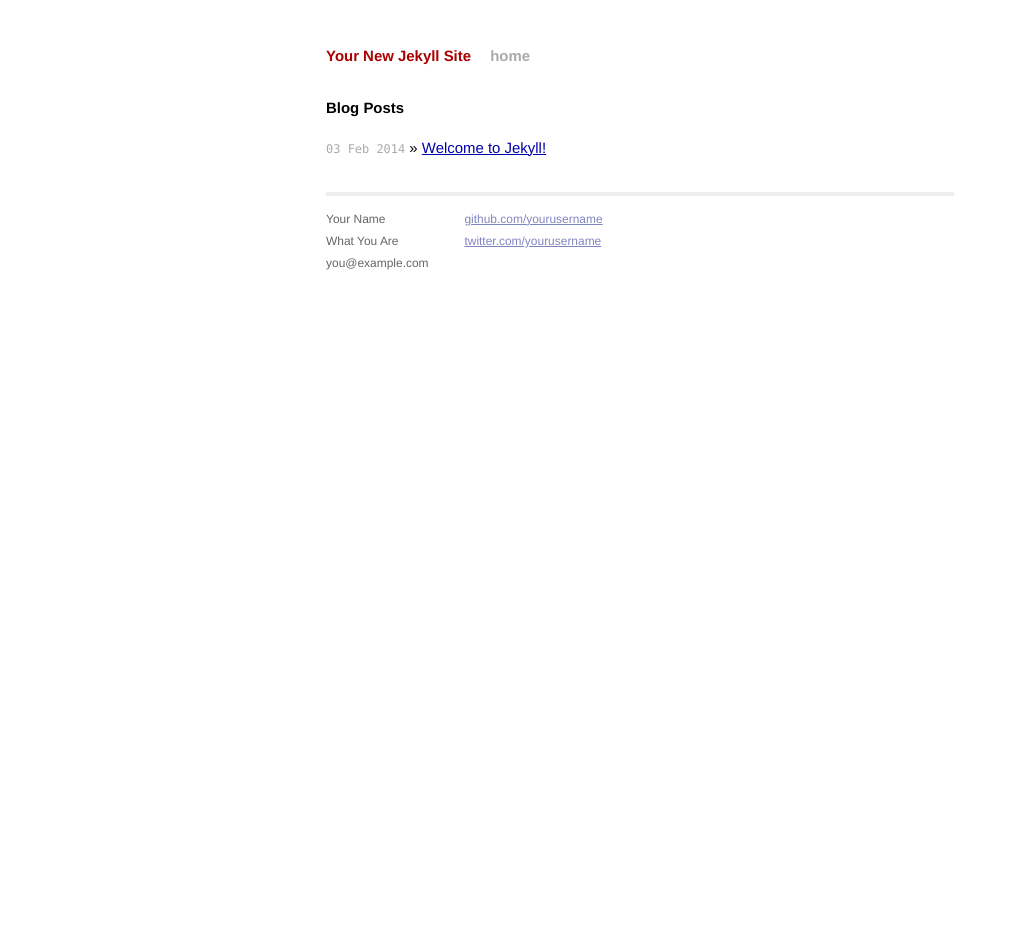
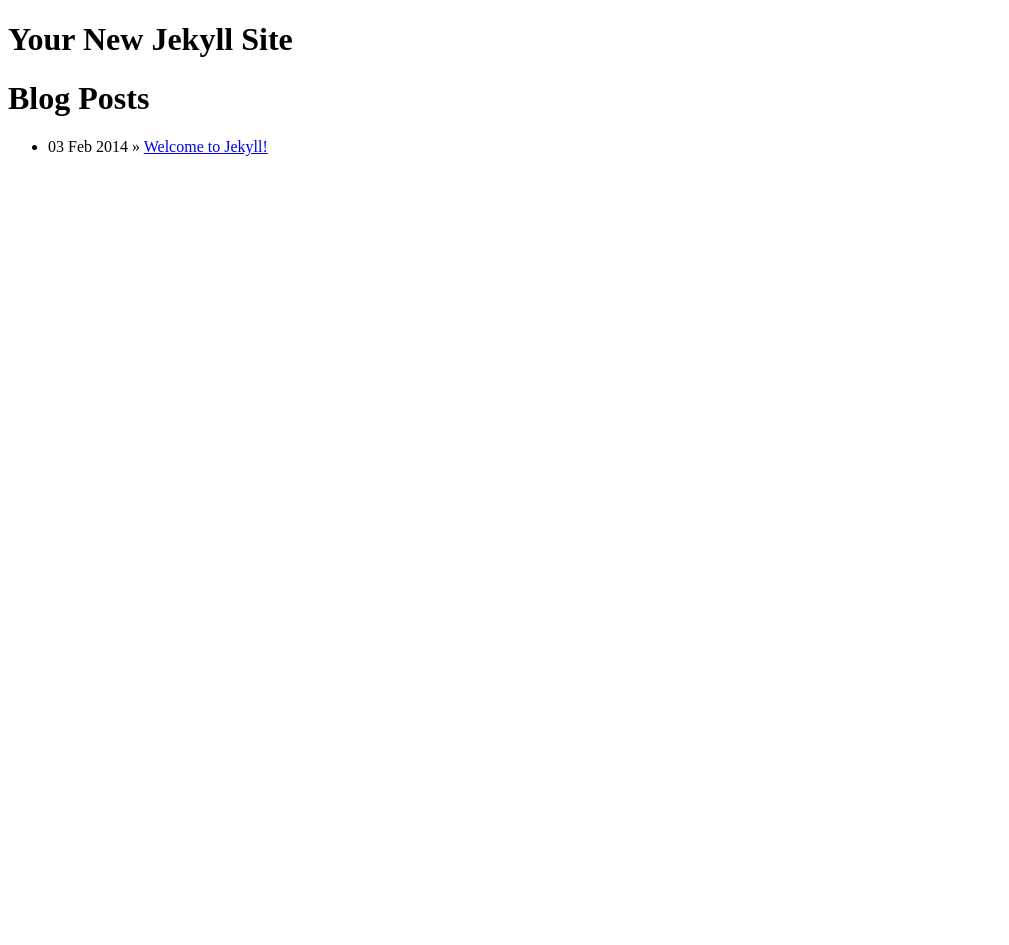
Before and after one commit to benjaminreid/benjaminreid.me, a Jekyll site: the page built from index.html, in a window 1280 px wide. Shown: the whole page, without its empty margins (0-1009 px from the left). Built offline with Jekyll 4.4.1, drawn with Linux system fonts in a browser that asks for light colours; Markdown is read by kramdown in place of the engine named in the settings; after the commit the page ends 900 px from its top, so only the background shows below that.

Commit message:
Take Jekyll down to it's bare bones

```diff
--- a/_layouts/default.html
+++ b/_layouts/default.html
@@ -6,39 +6,13 @@
     <title>{{ page.title }}</title>
     <meta name="viewport" content="width=device-width">
 
-        <!-- syntax highlighting CSS -->
     <link rel="stylesheet" href="/css/syntax.css">
-
-        <!-- Custom CSS -->
     <link rel="stylesheet" href="/css/main.css">
-
   </head>
   <body>
 
-        <div class="site">
-          <div class="header">
-            <h1 class="title"><a href="/">{{ site.name }}</a></h1>
-            <a class="extra" href="/">home</a>
-          </div>
-
+    <h1>{{ site.name }}</h1>
     {{ content }}
-
-          <div class="footer">
-            <div class="contact">
-              <p>
-                Your Name<br />
-                What You Are<br />
-                you@example.com
-              </p>
-            </div>
-            <div class="contact">
-              <p>
-                <a href="https://github.com/yourusername">github.com/yourusername</a><br />
-                <a href="https://twitter.com/yourusername">twitter.com/yourusername</a><br />
-              </p>
-            </div>
-          </div>
-        </div>
 
   </body>
 </html>
--- a/_layouts/post.html
+++ b/_layouts/post.html
@@ -2,8 +2,5 @@
 layout: default
 ---
 <h2>{{ page.title }}</h2>
-<p class="meta">{{ page.date | date_to_string }}</p>
-
-<div class="post">
+{{ page.date | date_to_string }}
 {{ content }}
-</div>
--- a/css/main.css
+++ /dev/null
@@ -1,160 +0,0 @@
-/*****************************************************************************/
-/*
-/* Common
-/*
-/*****************************************************************************/
-
-/* Global Reset */
-* {
-  margin: 0;
-  padding: 0;
-}
-
-html, body { height: 100%; }
-
-body {
-  background-color: #FFF;
-  font: 13.34px Helvetica, Arial, sans-serif;
-  font-size: small;
-  text-align: center;
-}
-
-h1, h2, h3, h4, h5, h6 {
-  font-size: 100%; }
-
-h1 { margin-bottom: 1em; }
-p { margin: 1em 0; }
-
-a         { color: #00a; }
-a:hover   { color: #000; }
-a:visited { color: #a0a; }
-
-/*****************************************************************************/
-/*
-/* Home
-/*
-/*****************************************************************************/
-.posts {
-  list-style-type: none;
-  margin-bottom: 2em;
-}
-
-.posts li {
-  line-height: 1.75em;
-}
-
-.posts span {
-  color: #aaa;
-  font-family: Monaco, "Courier New", monospace;
-  font-size: 80%;
-}
-
-/*****************************************************************************/
-/*
-/* Site
-/*
-/*****************************************************************************/
-
-.site {
-  font-size: 115%;
-  text-align: justify;
-  width: 42em;
-  margin: 3em auto 2em;
-  line-height: 1.5em;
-}
-
-.header a {
-  font-weight: bold;
-  text-decoration: none;
-}
-
-.title {
-  display: inline-block;
-  margin-bottom: 2em;
-}
-
-.title a {
-  color: #a00;
-}
-
-.title a:hover {
-  color: #000;
-}
-
-.header a.extra {
-  color: #aaa;
-  margin-left: 1em;
-}
-
-.header a.extra:hover {
-  color: #000;
-}
-
-.meta {
-  color: #aaa;
-}
-
-.footer {
-  font-size: 80%;
-  color: #666;
-  border-top: 4px solid #eee;
-  margin-top: 2em;
-  overflow: hidden;
-}
-
-.footer .contact {
-  float: left;
-  margin-right: 3em;
-}
-
-.footer .contact a {
-  color: #8085C1;
-}
-
-.footer .rss {
-  margin-top: 1.1em;
-  margin-right: -.2em;
-  float: right;
-}
-
-.footer .rss img {
-  border: 0;
-}
-
-/*****************************************************************************/
-/*
-/* Posts
-/*
-/*****************************************************************************/
-
-/* standard */
-.post pre {
-  border: 1px solid #ddd;
-  background-color: #eef;
-  padding: 0 .4em;
-}
-
-.post ul, .post ol {
-  margin-left: 1.35em;
-}
-
-.post code {
-  border: 1px solid #ddd;
-  background-color: #eef;
-  padding: 0 .2em;
-}
-
-.post pre code {
-  border: none;
-}
-
-/* terminal */
-.post pre.terminal {
-  border: 1px solid #000;
-  background-color: #333;
-  color: #FFF;
-}
-
-.post pre.terminal code {
-  background-color: #333;
-}
--- a/index.html
+++ b/index.html
@@ -3,11 +3,9 @@
 title: Your New Jekyll Site
 ---
 
-<div id="home">
-  <h1>Blog Posts</h1>
-  <ul class="posts">
-    {% for post in site.posts %}
-      <li><span>{{ post.date | date_to_string }}</span> &raquo; <a href="{{ post.url }}">{{ post.title }}</a></li>
-    {% endfor %}
-  </ul>
-</div>
+<h1>Blog Posts</h1>
+<ul>
+  {% for post in site.posts %}
+    <li><span>{{ post.date | date_to_string }}</span> &raquo; <a href="{{ post.url }}">{{ post.title }}</a></li>
+  {% endfor %}
+</ul>
```
Lines whose indentation alone changed are shown as unchanged.
